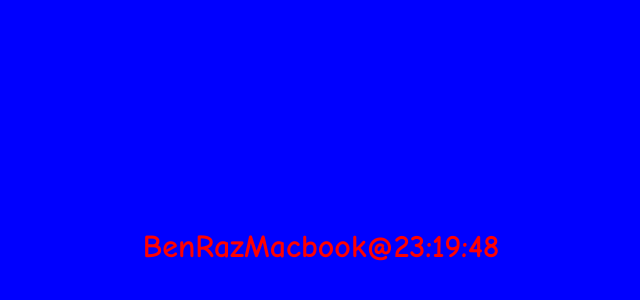
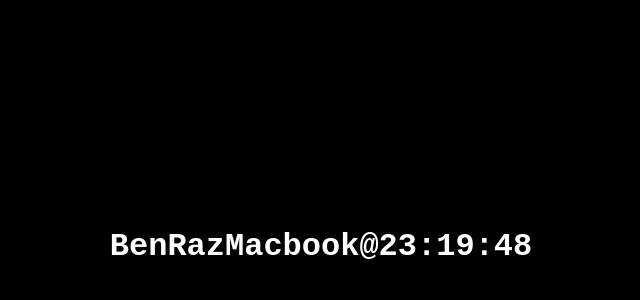
Before and after one commit to BenRaz123/screensaver, a plain HTML site: page index.html in a window 1280 px wide. Shown: the part 162-462 px from the top of the page, without its empty margins (319-959 px from the left). Drawn offline with Linux system fonts and the light colour scheme.

Commit message:
De-Uglifyed
Signed-off-by: BenRaz123 <ben.raz2008@gmail.com>

```diff
--- a/index.html
+++ b/index.html
@@ -8,9 +8,9 @@ body {
     align-items: center;
     justify-content: center;
     height: 100vh;
-    font-family: "Comic Sans MS";
-    background-color: blue;
-    color: red;
+    font-family: Hack, monospace;
+    background-color: black;
+    color: white;
 }
 
 </style>
```
